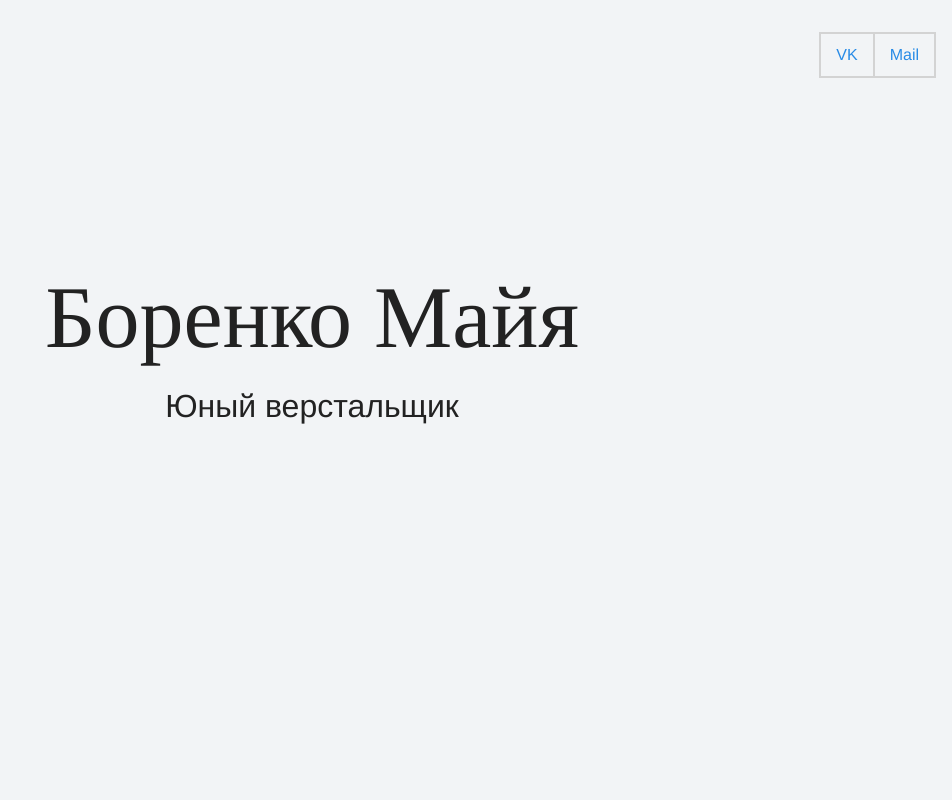
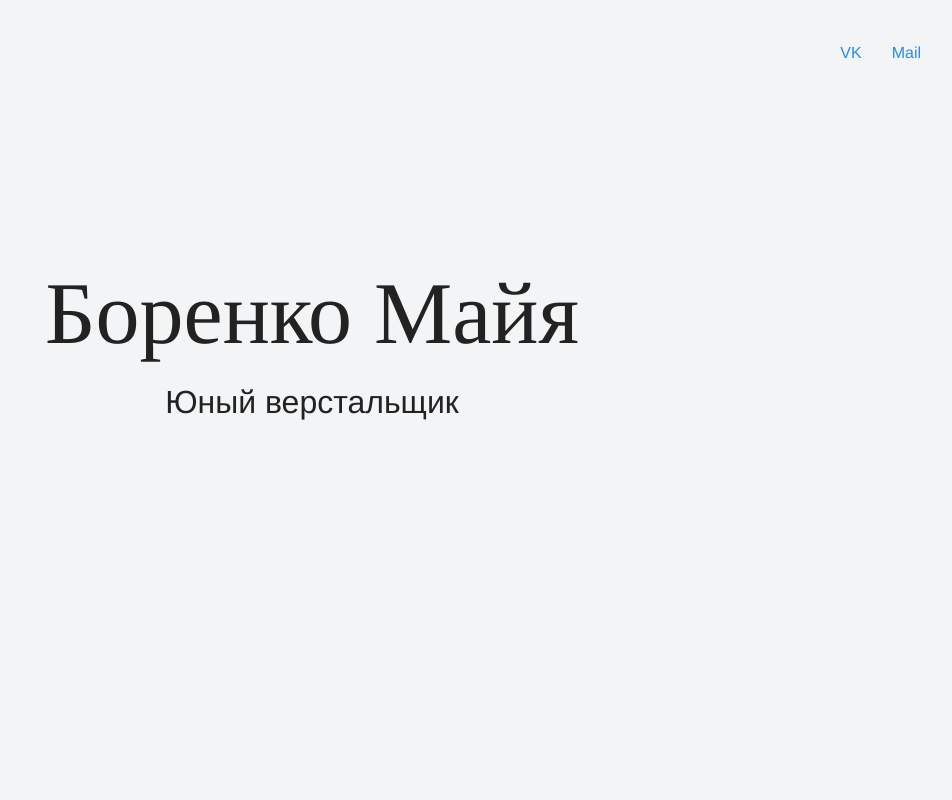
Before and after one commit to Maya-Borenko/web-design, a plain HTML site: page index.html in a window 1280 px wide. Shown: the top 800 px of the page, without its empty margins (328-1280 px from the left). Drawn offline with Linux system fonts and the light colour scheme.

Commit message:
Рамка таблицы

```diff
--- a/style.css
+++ b/style.css
@@ -14,12 +14,13 @@ body {
 
 table {
   border-collapse: collapse;
+  border-width: 0;
   margin-left: auto;
   margin-right: 0px;
 }
 
 td {
-    border: 2px solid;
+    border: 0 solid;
     border-color: lightgray;
     padding: 5px;
 }
```
